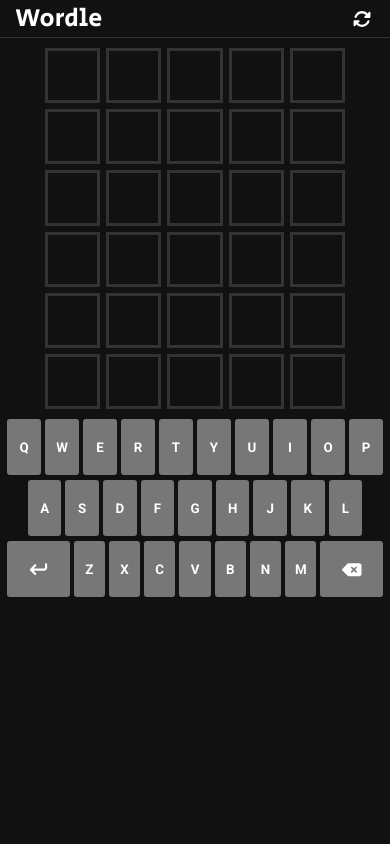
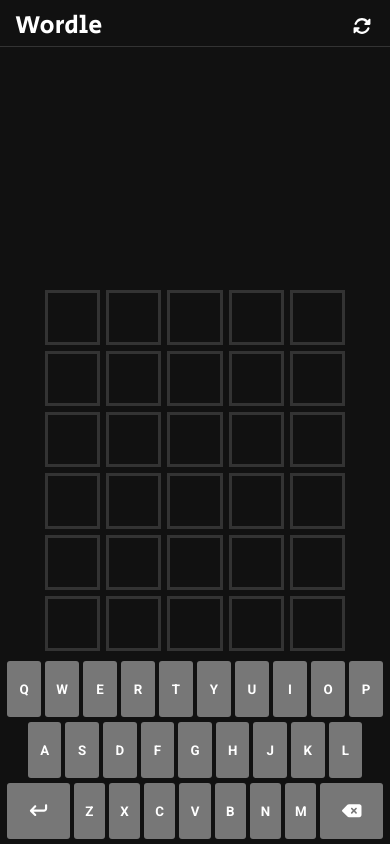
Before and after one commit to ali-hy/react-wordle, a React (Create React App) app: page / in a window 390 px wide. Built offline with nearby package versions, Linux system fonts and the light colour scheme.

Commit message:
style.css modified

```diff
--- a/src/style.css
+++ b/src/style.css
@@ -37,7 +37,7 @@
   display: flex;
   flex-direction: column;
   align-items: center;
-  /* justify-content: space-between; */
+  justify-content: space-between;
 
   height: 100%;
   width: 100%;
@@ -47,6 +47,7 @@
 .game-container {
   display: flex;
   flex-flow: column nowrap;
+  justify-content: space-between;
   gap: var(--component-gap-size);
 
   width: 100%;
@@ -339,7 +340,7 @@
 
 @media (max-width: 502px) {
   .header {
-    padding: 0 15px;
+    padding: 7px 15px 2px;
     justify-content: space-between;
   }
   .header h1 {
```
